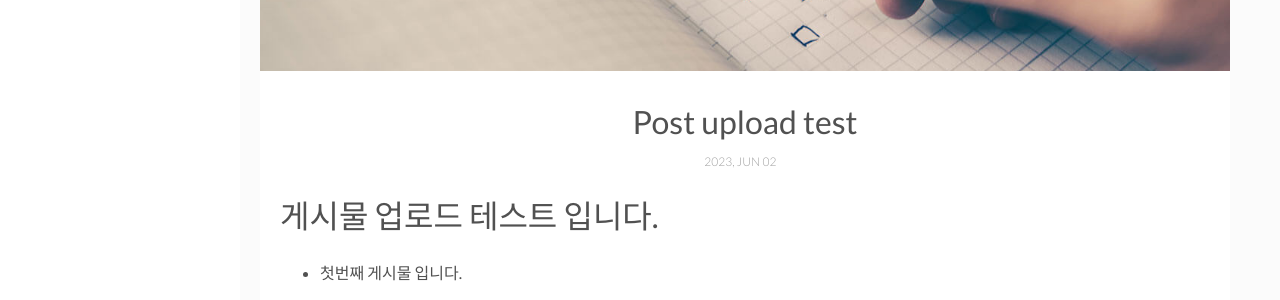
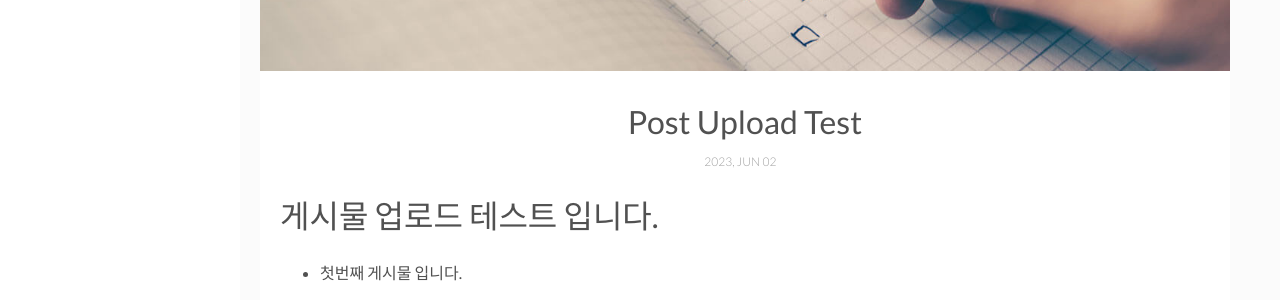
Before and after one commit to IngyuSong/ingyusong.github.io, a Jekyll site: the page built from _posts/2023-06-03-post-upload-test.markdown, in a window 1280 px wide and 900 px high. Shown: the part 449-749 px from the top of the window. Built offline with Jekyll 4.4.1, drawn with Linux system fonts in a browser that asks for light colours; comment, search, counter and statistics services are not loaded.

```diff
--- a/_posts/2023-06-03-post-upload-test.markdown
+++ b/_posts/2023-06-03-post-upload-test.markdown
@@ -1,6 +1,6 @@
 ---
 layout: post
-title: Post upload test
+title: Post Upload Test
 date: 2023-06-03 00:51:20 +0300
 description: You’ll find this post in your `_posts` directory. Go ahead and edit it and re-build the site to see your changes. # Add post description (optional)
 img: software.jpg # Add image post (optional)
```
